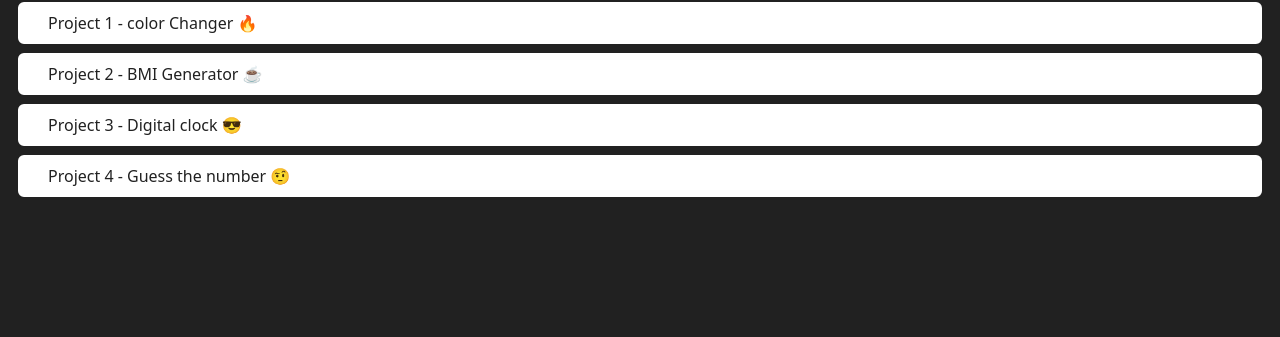
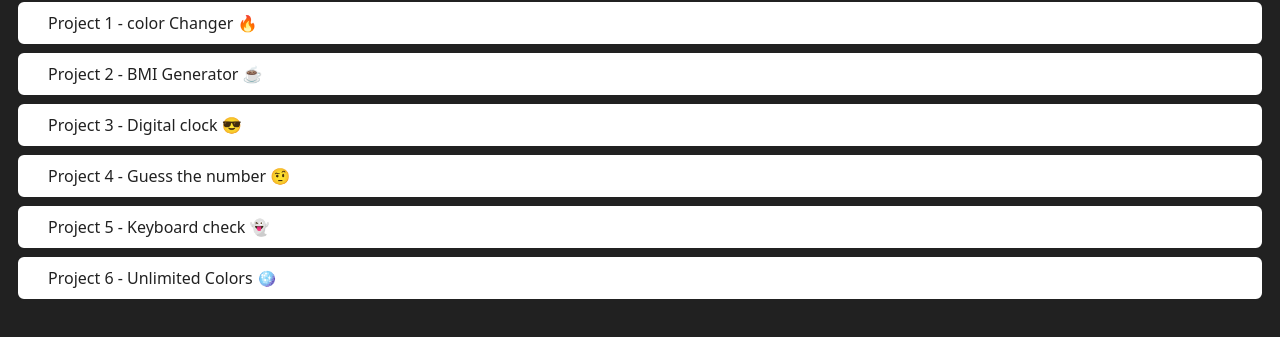
Before and after one commit to atharvsuranje/javaScript-projects, a plain HTML site: page index.html in a window 1280 px wide. Shown: the part 143-480 px from the top of the page. Drawn offline with Linux system fonts and the light colour scheme.

Commit message:
Updated Homepage

```diff
--- a/index.html
+++ b/index.html
@@ -18,6 +18,8 @@
             <a class="project-link" href="./project02-BMICalculator/index.html">Project 2 - BMI Generator ☕️</a>
             <a class="project-link" href="./project03-digitalClock/index.html">Project 3 - Digital clock 😎</a>
             <a class="project-link" href="./project04-guessNumberGame/index.html">Project 4 - Guess the number 🤨</a>
+            <a class="project-link" href="./project05-keyBoardButtonClicked/index.html">Project 5 - Keyboard check 👻</a>
+            <a class="project-link" href="./project06-unlimitedBgColors/index.html">Project 6 - Unlimited Colors 🪩</a>
         </div>
     </main>
 </body>
```
